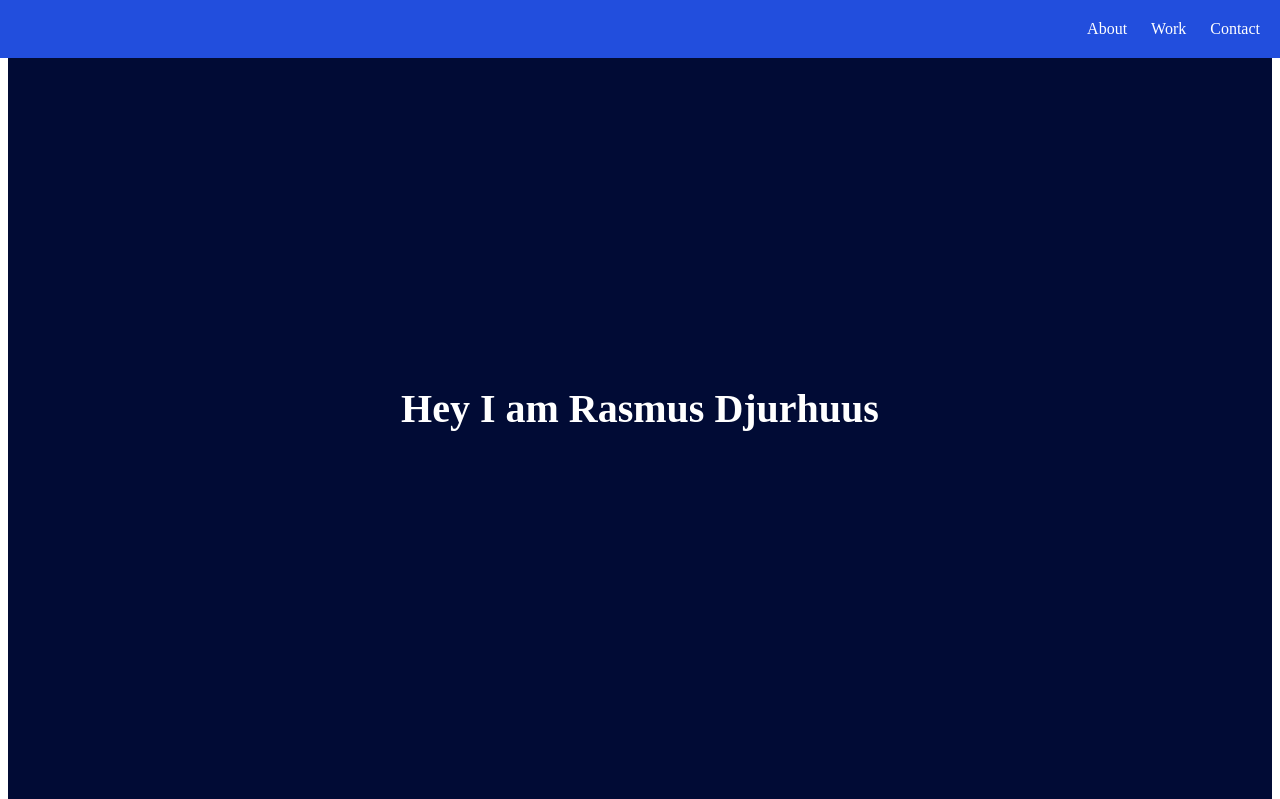
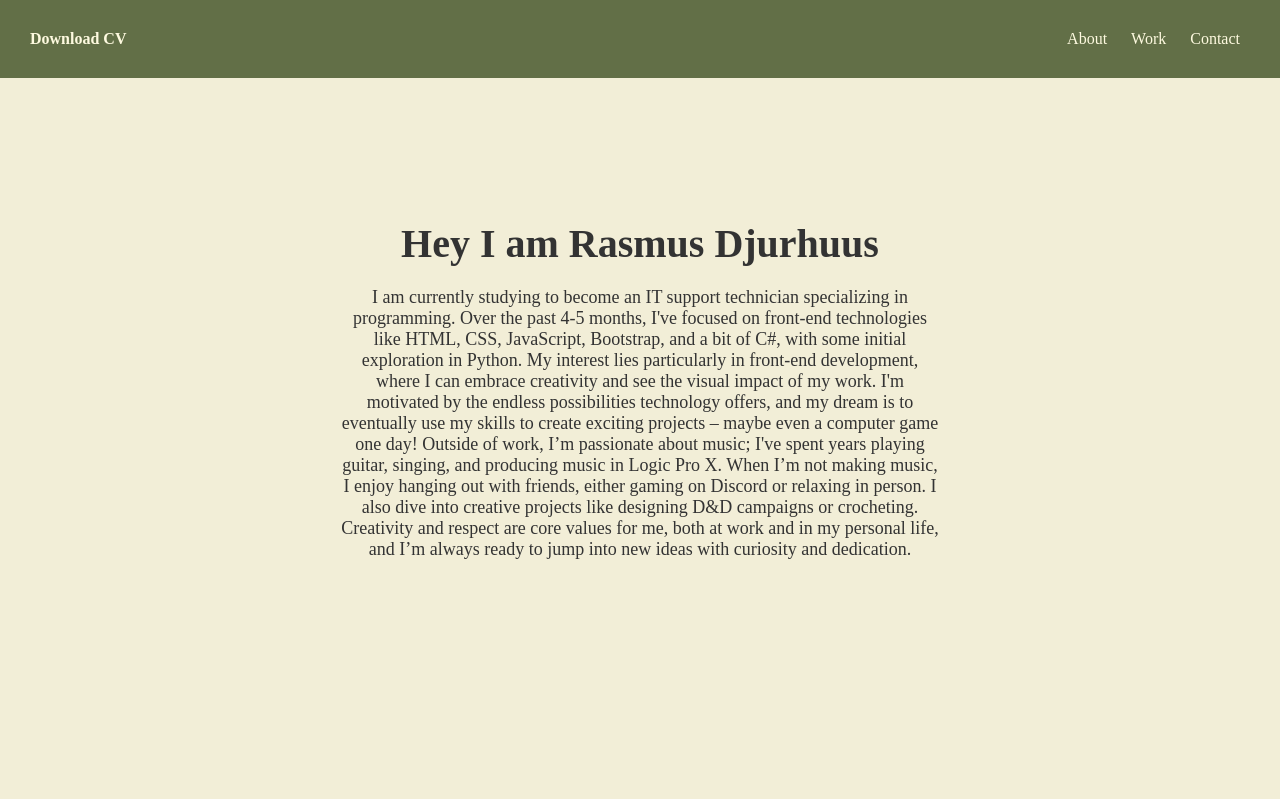
Before and after one commit to RasmusDjur/RasmusDjur.github.io, a plain HTML site: page index.html in a window 1280 px wide. Shown: the top 799 px of the page. Drawn offline with Linux system fonts and the light colour scheme.

Commit message:
CV download, Info om mig, Color Pallet
Jeg har addet Text til navbar hvor man kan downloade mit cv.

Jeg har addet kort intro om mig i about sectionen.

Jeg har ændret farverne for hjemmesiden

```diff
--- a/index.html
+++ b/index.html
@@ -12,15 +12,20 @@
 
 <!-- navigation bar -->
     <nav id="navbar">
-      <a class="nav-link" href="#welcome-section">About</a>
+      <a href="Rasmus.cv.pdf" download="Rasmus.cv"  id="download-cv">Download CV</a>
+      <div class="nav-link">
+        <a class="nav-link" href="#welcome-section">About</a>
         <a class="nav-link" href="#projects">Work</a>
         <a class="nav-link" href="#contact">Contact</a>
+      </div>
     </nav>
 
 <!-- about me -->
     <section id="welcome-section">
       <h1>Hey I am Rasmus Djurhuus</h1>
+      <p>I am currently studying to become an IT support technician specializing in programming. Over the past 4-5 months, I've focused on front-end technologies like HTML, CSS, JavaScript, Bootstrap, and a bit of C#, with some initial exploration in Python. My interest lies particularly in front-end development, where I can embrace creativity and see the visual impact of my work. I'm motivated by the endless possibilities technology offers, and my dream is to eventually use my skills to create exciting projects – maybe even a computer game one day!
 
+        Outside of work, I’m passionate about music; I've spent years playing guitar, singing, and producing music in Logic Pro X. When I’m not making music, I enjoy hanging out with friends, either gaming on Discord or relaxing in person. I also dive into creative projects like designing D&D campaigns or crocheting. Creativity and respect are core values for me, both at work and in my personal life, and I’m always ready to jump into new ideas with curiosity and dedication.</p>
     </section>
 
 <!-- projects -->
--- a/styles.css
+++ b/styles.css
@@ -1,43 +1,94 @@
+/* Reset margin and padding */
+* {
+  margin: 0;
+  padding: 0;
+  box-sizing: border-box;
+}
+
+html, body {
+  margin: 0;
+  padding: 0;
+  width: 100%;
+  height: 100%;
+  overflow-x: hidden; /* Prevent horizontal overflow */
+}
+
+
+
+/* NAVIGATION BAR */
 /* NAVIGATION BAR */
 #navbar {
+  font-size: 16px;
   position: fixed;
   top: 0;
-    right: 0;
   width: 100%;
-    background-color: #224edd;
-    color: white;
-    padding: 10px;
-    box-sizing:border-box;
+  background-color: #626F47;
+  color: #333333;
+  padding: 10px 20px;
+  box-sizing: border-box;
   z-index: 1000;
-    text-align:right;
+  display: flex;
+  justify-content: space-between; /* Space items evenly */
+  align-items: center; /* Center items vertically */
 }
 
-  #navbar a {
-    color: white;
+#download-cv {
+  color: #FEFAE0;
+  padding: 10px;
+  text-decoration: none;
+  font-weight: bold;
+  transition: background-color 0.3s ease;
+}
+
+#download-cv:hover {
+  color: #DDB122;
+}
+
+/* Container for the nav links */
+.nav-links {
+  display: flex;
+  gap: 20px;
+}
+
+.nav-link {
+  color: #FEFAE0;
   text-decoration: none;
   padding: 10px;
-    display:inline-block;
+  display: inline-block;
 }
 
-  #navbar a:hover {
+.nav-link:hover {
   color: #DDB122;
 }
 
 
 
+
   /*WELCOME SECTION*/
   #welcome-section {
+    width: auto;
     min-height: 100vh;
     display: flex;
+    flex-direction: column;
     justify-content: center;
     align-items: center;
-    background-color: #010b35;
+    background-color: #F2EED7;
+    text-align: center;
   }
   #welcome-section h1 {
-    color:white;
+    color:#333333;
     margin: 0;
     font-size: 2.5rem;
   }
+
+  #welcome-section p {
+    font-size: 18px;
+    color: #333333; /* Samme tekstfarve som overskriften */
+    max-width: 600px; /* Begræns bredden for læsevenlighed */
+    text-align: center; /* Centrer teksten under overskriften */
+    margin: 20px auto; /* Skaber lidt afstand over og under */
+  }
+
 
 
 
@@ -48,13 +99,13 @@
     flex-direction: column;
     justify-content: center;
     align-items: center;
-    background-color: #7f99fe;
+    background-color: #FEFAE0;
     padding: 0; /* Ensure there's no additional padding */
     margin: 0; /* Ensure there's no additional margin */
   }
 
   #projects h1 {
-    color: black;
+    color: #333333;
     margin: 0;
     padding:25px;
     font-size: 2.5rem;
@@ -70,7 +121,7 @@
 
 
   .project-box:hover {
-    background-color: #f0f0f0; /* Light background on hover */
+    background-color: #dbdbdb; /* Light background on hover */
     transform: scale(1.05); /* Slight zoom effect on hover */
   }
 
@@ -89,10 +140,10 @@
 
     padding: 20px;
     background-color: white;
-    color: black;
+    color: #333333;
     text-decoration: none;
     border-radius: 10px;
-    box-shadow: 0 4px 8px rgba(0, 0, 0, 0.2);
+    box-shadow: 0 4px 8px rgba(0, 63, 14, 0.432);
     box-sizing: border-box; /* Ensure padding/border are included in dimensions */
     width:100%;
     max-width:600px;
@@ -107,13 +158,14 @@
     padding: 10px 25px; /* Button padding */
     font-size: 1rem; /* Font size for the button text */
     color: white; /* Text color */
-    background-color: #007bff; /* Button background color */
+    background-color: #626F47; /* Button background color */
     text-decoration: none; /* Remove underline */
     border-radius: 5px; /* Rounded corners */
-    border: 1px solid #007bff; /* Border color */
+    border: 1px solid #626F47; /* Border color */
+    box-shadow: 0 4px 8px rgba(0, 63, 14, 0.432);
     transition: background-color 0.3s, color 0.3s; /* Smooth
     transition for hover effect */
-    width:65px;
+    min-width:65px;
     align-items:center;
     margin:20px 20px;
   }
@@ -124,19 +176,19 @@
    padding:20px;
    text-align:center;
    min-height:100vh;
-   background-color: #010b35;
+   background-color: #F2EED7;
 
    display:flex;
    flex-direction:column;
    justify-content:center;
   }
   #contact h1 {
-    color:white;
+    color:#333333;
     margin: 0;
     font-size: 2.5rem;
   }
   #contact p{
-    color:white;
+    color:#333333;
     font-size:1rem;
     margin-top:0;
     margin-bottom:20px;
@@ -171,5 +223,5 @@
 
   .social-icon i {
     font-size: 30px; /* Adjust size as needed */
-    color: white; /* Adjust color as needed */
+    color: #333333; /* Adjust color as needed */
   }
```
Also changed, not shown: 1 other file. Lines whose indentation alone changed are shown as unchanged.
